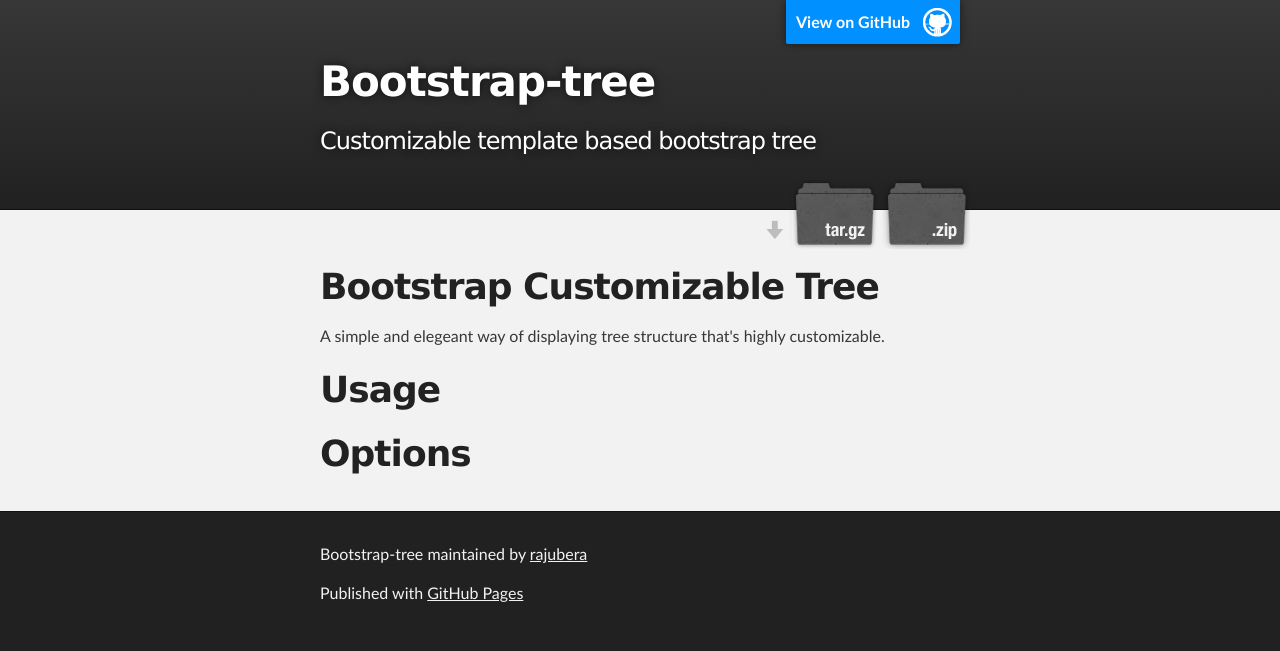
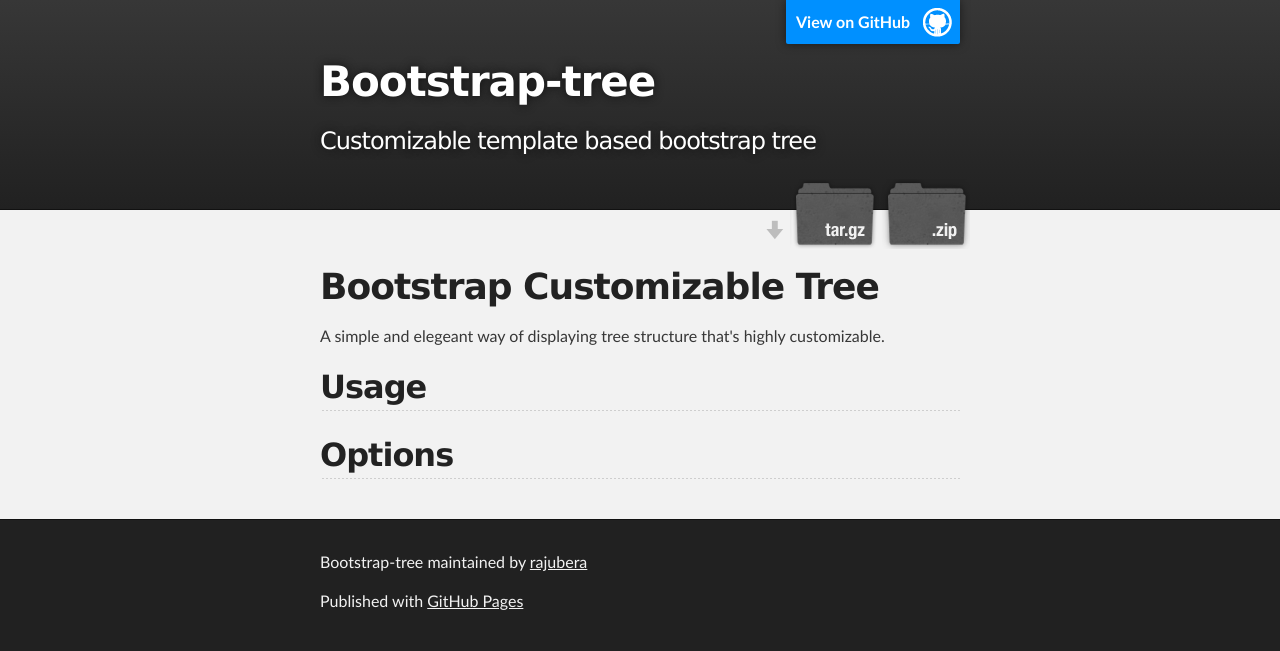
Before and after one commit to rajubera/bootstrap-tree, a plain HTML site: page index.html in a window 1280 px wide. Drawn offline with Linux system fonts and the light colour scheme.

```diff
--- a/index.html
+++ b/index.html
@@ -36,11 +36,11 @@
 
 <p>A simple and elegeant way of displaying tree structure that's highly customizable.</p>
 
-<h1>
-<a name="usage" class="anchor" href="#usage"><span class="octicon octicon-link"></span></a>Usage</h1>
+<h2>
+<a name="usage" class="anchor" href="#usage"><span class="octicon octicon-link"></span></a>Usage</h2>
 
-<h1>
-<a name="options" class="anchor" href="#options"><span class="octicon octicon-link"></span></a>Options</h1>
+<h2>
+<a name="options" class="anchor" href="#options"><span class="octicon octicon-link"></span></a>Options</h2>
       </section>
     </div>
 
--- a/params.json
+++ b/params.json
@@ -1 +1 @@
-{"name":"Bootstrap-tree","tagline":"Customizable template based bootstrap tree","body":"#Bootstrap Customizable Tree\r\n A simple and elegeant way of displaying tree structure that's highly customizable.\r\n\r\n#Usage\r\n\r\n#Options\r\n\r\n","google":"UA-44244270-2","note":"Don't delete this file! It's used internally to help with page regeneration."}
+{"name":"Bootstrap-tree","tagline":"Customizable template based bootstrap tree","body":"#Bootstrap Customizable Tree\r\n A simple and elegeant way of displaying tree structure that's highly customizable.\r\n\r\n##Usage\r\n\r\n##Options\r\n\r\n","google":"UA-44244270-2","note":"Don't delete this file! It's used internally to help with page regeneration."}
```
